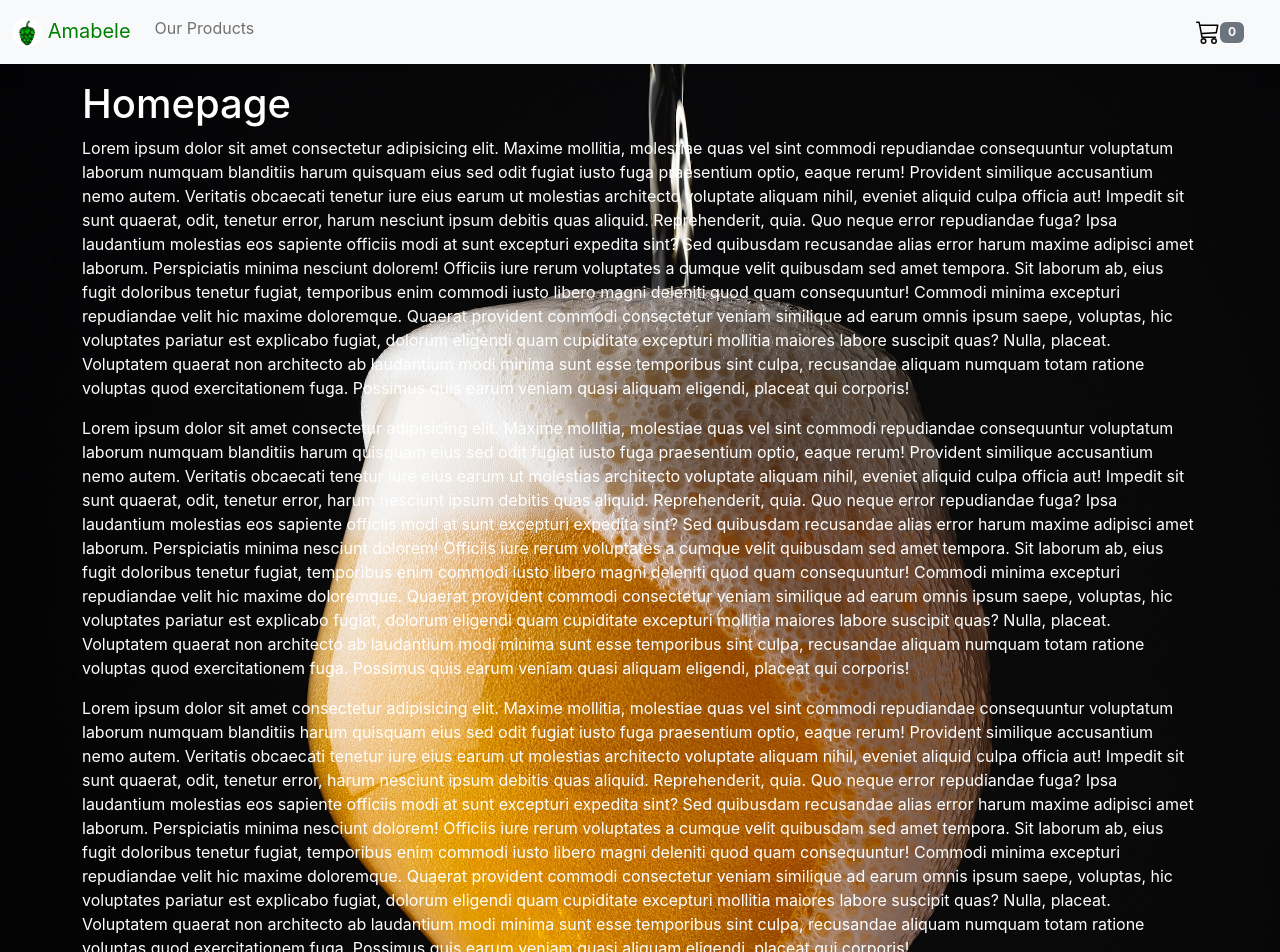
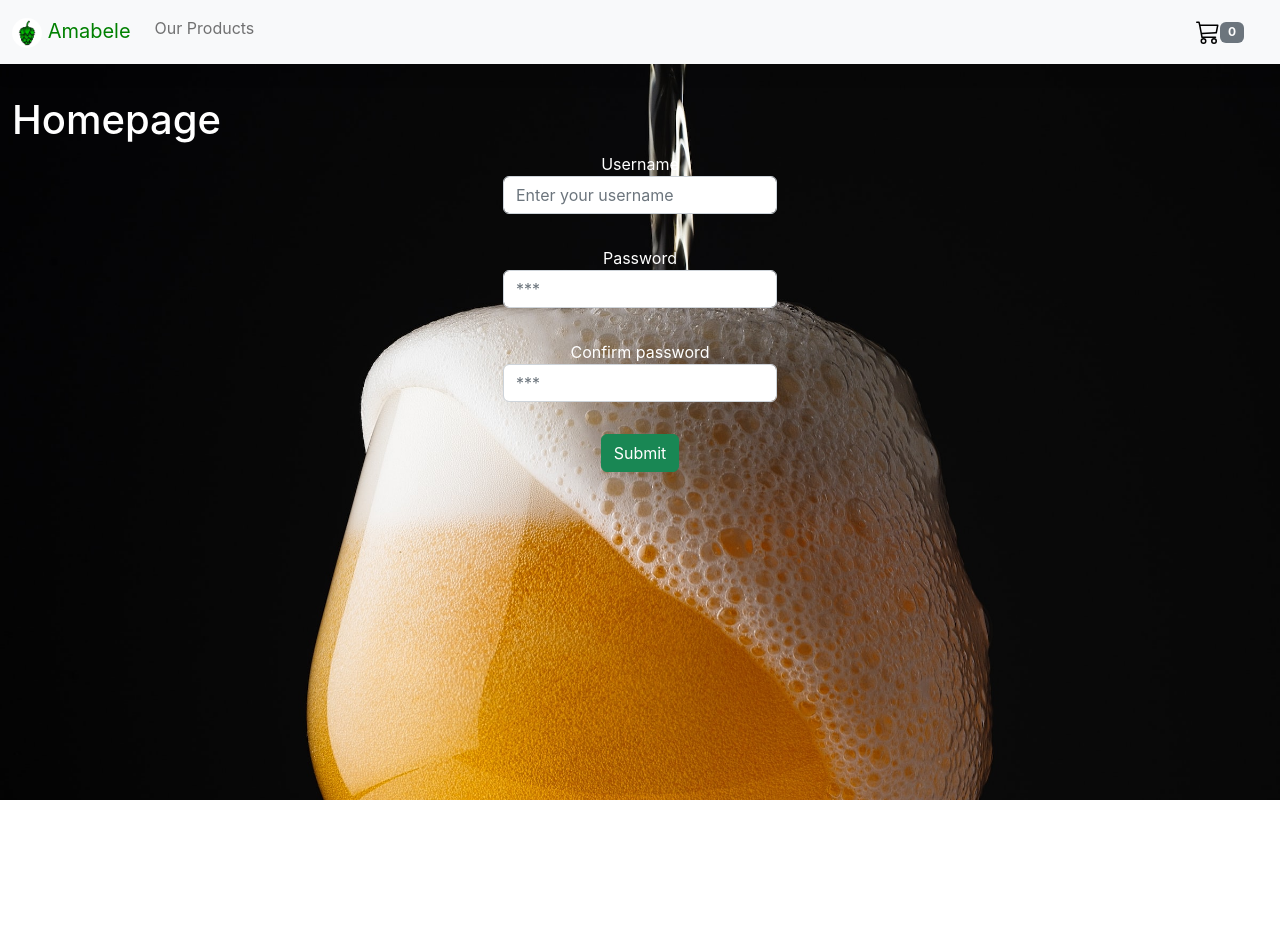
Before and after one commit to AsandahDevs/Amabele, a React (Create React App) app: page / in a window 1280 px wide. Shown: the top 952 px of the page. After the commit the page ends 800 px from the top, so only its background shows below. Built offline with nearby package versions, Linux system fonts and the light colour scheme.

Commit message:
Add fluid prop to container component. Add form fields. Remove placeholder paragraphs.

```diff
--- a/src/pages/Home.js
+++ b/src/pages/Home.js
@@ -1,86 +1,47 @@
 import { Container } from "react-bootstrap";
 const Home = () => {
   return (
-    <div className="backgroundImage" style={{ marginTop: "-1rem" }}>
-      <Container style={{ color: "white" }}>
-        <h1 style={{ paddingTop: "1rem" }}>Homepage</h1>
-        <p>
-          Lorem ipsum dolor sit amet consectetur adipisicing elit. Maxime
-          mollitia, molestiae quas vel sint commodi repudiandae consequuntur
-          voluptatum laborum numquam blanditiis harum quisquam eius sed odit
-          fugiat iusto fuga praesentium optio, eaque rerum! Provident similique
-          accusantium nemo autem. Veritatis obcaecati tenetur iure eius earum ut
-          molestias architecto voluptate aliquam nihil, eveniet aliquid culpa
-          officia aut! Impedit sit sunt quaerat, odit, tenetur error, harum
-          nesciunt ipsum debitis quas aliquid. Reprehenderit, quia. Quo neque
-          error repudiandae fuga? Ipsa laudantium molestias eos sapiente
-          officiis modi at sunt excepturi expedita sint? Sed quibusdam
-          recusandae alias error harum maxime adipisci amet laborum.
-          Perspiciatis minima nesciunt dolorem! Officiis iure rerum voluptates a
-          cumque velit quibusdam sed amet tempora. Sit laborum ab, eius fugit
-          doloribus tenetur fugiat, temporibus enim commodi iusto libero magni
-          deleniti quod quam consequuntur! Commodi minima excepturi repudiandae
-          velit hic maxime doloremque. Quaerat provident commodi consectetur
-          veniam similique ad earum omnis ipsum saepe, voluptas, hic voluptates
-          pariatur est explicabo fugiat, dolorum eligendi quam cupiditate
-          excepturi mollitia maiores labore suscipit quas? Nulla, placeat.
-          Voluptatem quaerat non architecto ab laudantium modi minima sunt esse
-          temporibus sint culpa, recusandae aliquam numquam totam ratione
-          voluptas quod exercitationem fuga. Possimus quis earum veniam quasi
-          aliquam eligendi, placeat qui corporis!
-        </p>
-        <p>
-          Lorem ipsum dolor sit amet consectetur adipisicing elit. Maxime
-          mollitia, molestiae quas vel sint commodi repudiandae consequuntur
-          voluptatum laborum numquam blanditiis harum quisquam eius sed odit
-          fugiat iusto fuga praesentium optio, eaque rerum! Provident similique
-          accusantium nemo autem. Veritatis obcaecati tenetur iure eius earum ut
-          molestias architecto voluptate aliquam nihil, eveniet aliquid culpa
-          officia aut! Impedit sit sunt quaerat, odit, tenetur error, harum
-          nesciunt ipsum debitis quas aliquid. Reprehenderit, quia. Quo neque
-          error repudiandae fuga? Ipsa laudantium molestias eos sapiente
-          officiis modi at sunt excepturi expedita sint? Sed quibusdam
-          recusandae alias error harum maxime adipisci amet laborum.
-          Perspiciatis minima nesciunt dolorem! Officiis iure rerum voluptates a
-          cumque velit quibusdam sed amet tempora. Sit laborum ab, eius fugit
-          doloribus tenetur fugiat, temporibus enim commodi iusto libero magni
-          deleniti quod quam consequuntur! Commodi minima excepturi repudiandae
-          velit hic maxime doloremque. Quaerat provident commodi consectetur
-          veniam similique ad earum omnis ipsum saepe, voluptas, hic voluptates
-          pariatur est explicabo fugiat, dolorum eligendi quam cupiditate
-          excepturi mollitia maiores labore suscipit quas? Nulla, placeat.
-          Voluptatem quaerat non architecto ab laudantium modi minima sunt esse
-          temporibus sint culpa, recusandae aliquam numquam totam ratione
-          voluptas quod exercitationem fuga. Possimus quis earum veniam quasi
-          aliquam eligendi, placeat qui corporis!
-        </p>
-        <p>
-          Lorem ipsum dolor sit amet consectetur adipisicing elit. Maxime
-          mollitia, molestiae quas vel sint commodi repudiandae consequuntur
-          voluptatum laborum numquam blanditiis harum quisquam eius sed odit
-          fugiat iusto fuga praesentium optio, eaque rerum! Provident similique
-          accusantium nemo autem. Veritatis obcaecati tenetur iure eius earum ut
-          molestias architecto voluptate aliquam nihil, eveniet aliquid culpa
-          officia aut! Impedit sit sunt quaerat, odit, tenetur error, harum
-          nesciunt ipsum debitis quas aliquid. Reprehenderit, quia. Quo neque
-          error repudiandae fuga? Ipsa laudantium molestias eos sapiente
-          officiis modi at sunt excepturi expedita sint? Sed quibusdam
-          recusandae alias error harum maxime adipisci amet laborum.
-          Perspiciatis minima nesciunt dolorem! Officiis iure rerum voluptates a
-          cumque velit quibusdam sed amet tempora. Sit laborum ab, eius fugit
-          doloribus tenetur fugiat, temporibus enim commodi iusto libero magni
-          deleniti quod quam consequuntur! Commodi minima excepturi repudiandae
-          velit hic maxime doloremque. Quaerat provident commodi consectetur
-          veniam similique ad earum omnis ipsum saepe, voluptas, hic voluptates
-          pariatur est explicabo fugiat, dolorum eligendi quam cupiditate
-          excepturi mollitia maiores labore suscipit quas? Nulla, placeat.
-          Voluptatem quaerat non architecto ab laudantium modi minima sunt esse
-          temporibus sint culpa, recusandae aliquam numquam totam ratione
-          voluptas quod exercitationem fuga. Possimus quis earum veniam quasi
-          aliquam eligendi, placeat qui corporis!
-        </p>
-      </Container>
-    </div>
+    <Container fluid>
+      <h1 style={{ paddingTop: "1rem" }}>Homepage</h1>
+      <form className="text-center">
+        <label>
+          Username
+          <input
+            type="text"
+            name="username"
+            className="form-control"
+            placeholder="Enter your username"
+            required
+          />
+        </label>
+        <br />
+        <label style={{ marginTop: "2rem" }}>
+          Password
+          <input
+            type="password"
+            name="username"
+            className="form-control"
+            placeholder="***"
+            required
+          />
+        </label>
+        <br />
+        <label style={{ marginTop: "2rem" }}>
+          Confirm password
+          <input
+            type="password"
+            name="username"
+            className="form-control"
+            placeholder="***"
+            required
+          />
+        </label>
+        <br />
+        <label style={{ marginTop: "2rem" }}>
+          <input type="submit" className="btn btn-success" />
+        </label>
+      </form>
+    </Container>
   );
 };
 
```
